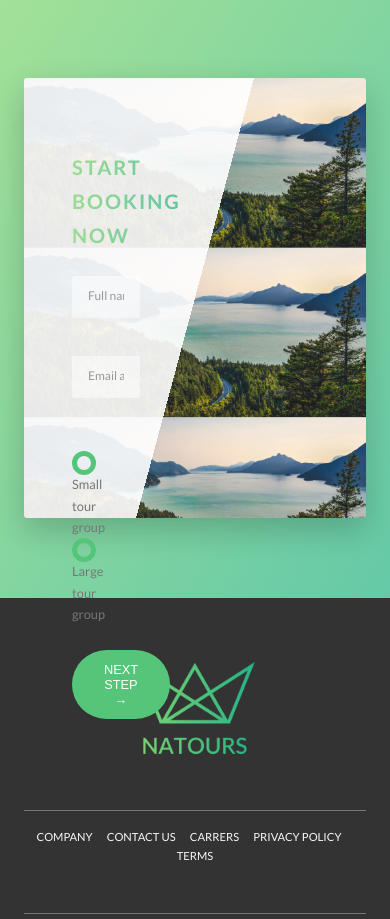
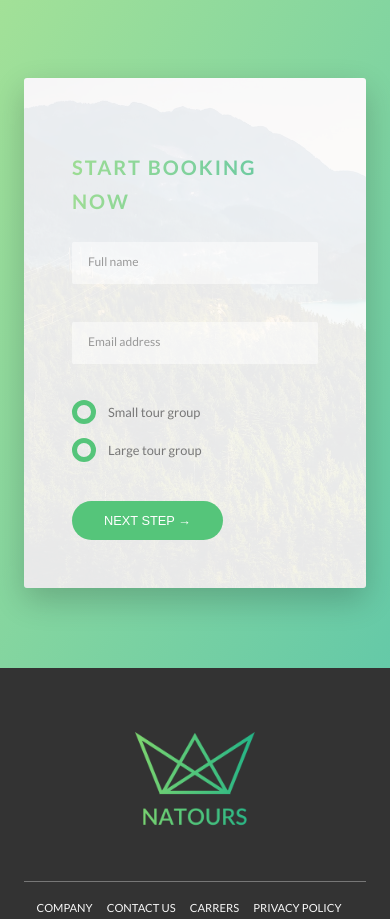
Before and after one commit to Davyyd1/outdoorsWebsite, a website: page index.html in a window 390 px wide. Shown: the part 5823-6742 px from the top of the page. Drawn offline with Linux system fonts and the light colour scheme.

Commit message:
finishing responsive design

```diff
--- a/sass/components/_form.scss
+++ b/sass/components/_form.scss
@@ -15,6 +15,10 @@
         width: 90%;
         display: block;
         transition: all .3s;
+
+        @include respond(tab-port) {
+            width: 100%;
+        }
 
         &:focus {
             outline: none;
@@ -50,6 +54,11 @@
     &__radio-group{
         width: 49%;
         display: inline-block;
+
+        @include respond(tab-port) {
+            width: 100%;
+            margin-bottom: 2rem;
+        }
     }
 
 
--- a/sass/components/_popup.scss
+++ b/sass/components/_popup.scss
@@ -9,8 +9,6 @@
     opacity: 0;
     visibility: hidden;
     transition: all .3s;
-
-
 
     &__content{
         @include absCenter;
@@ -28,6 +26,11 @@
     &__left {
         width: 33.33333%;
         display: table-cell;
+
+        @include respond(tab-port) {
+            width: 50%;
+            display: flex;
+        }
     }
 
     &__right {
@@ -35,6 +38,12 @@
         display: table-cell;
         vertical-align: middle;
         padding: 3rem 5rem;
+
+        @include respond(tab-port) {
+            display: inline-block;
+            width: 100%;
+            padding: 1.5rem 3srem;
+        }
     }
 
     &__img {
--- a/sass/pages/_home.scss
+++ b/sass/pages/_home.scss
@@ -59,13 +59,34 @@
     rgba($color-white, .9) 50%,
     transparent 50%),
     url(../img/nat-10.jpg);
-    background-size: 100%;
+    background-size: cover;
     border-radius: 3px;
     box-shadow: 0 1.5rem 4rem rgba($color-black, .2);
-    height: 55rem;
+
+    @include respond(tab-land){
+        background-image: linear-gradient(105deg,
+        rgba($color-white, .9) 0%,
+        rgba($color-white, .9) 65%,
+        transparent 65%),
+        url(../img/nat-10.jpg);
+    }
+
+    @include respond(tab-port) {
+        background-image: linear-gradient(to right,
+        rgba($color-white, .9) 0%,
+        rgba($color-white, .9) 100%),
+        url(../img/nat-10.jpg);
+    }
 
     &__form{
         width: 50%;
         padding: 6rem;
+
+        @include respond(tab-land) {
+            width: 70%;
+        }
+        @include respond(tab-port) {
+            width: 100%;
+        }
     }
 }
```
Also changed, not shown: css/style.css, 1 other file.
